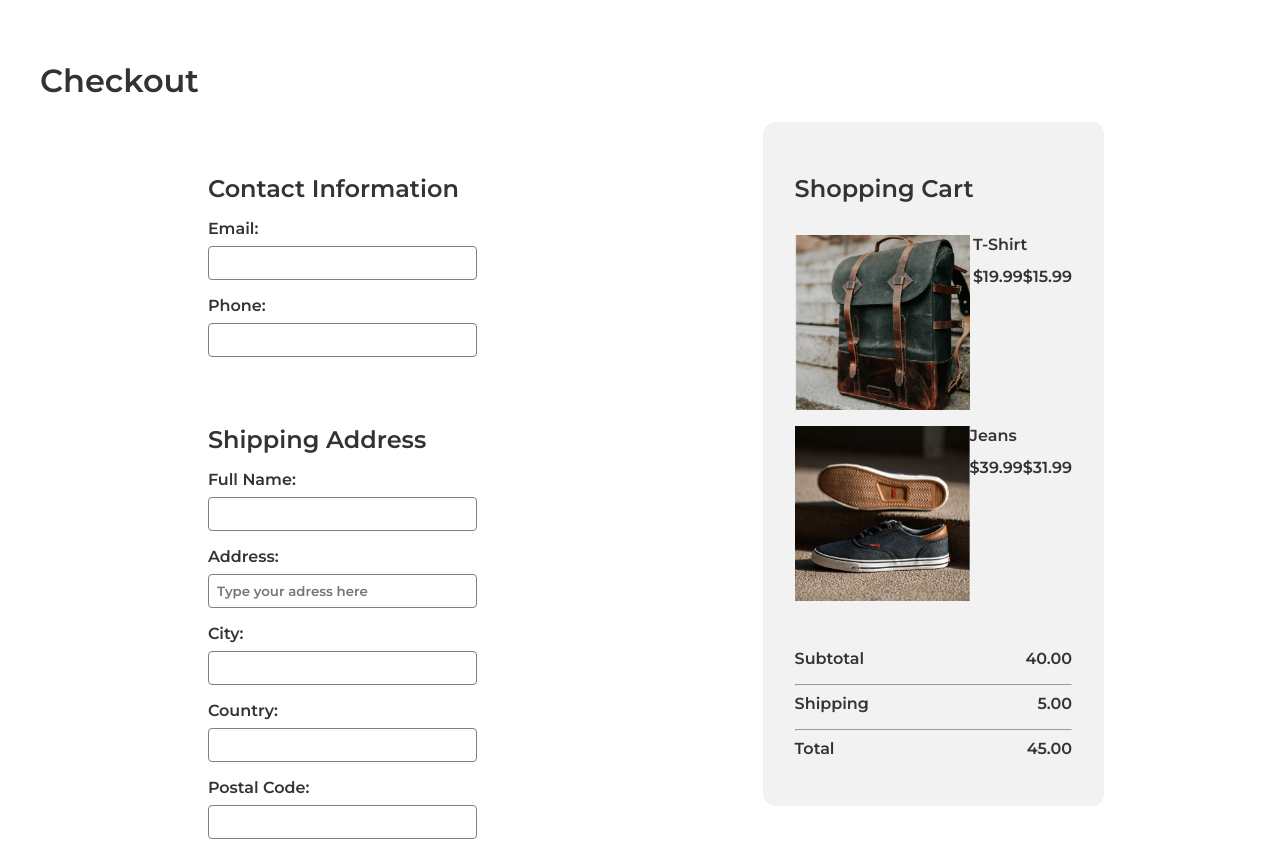
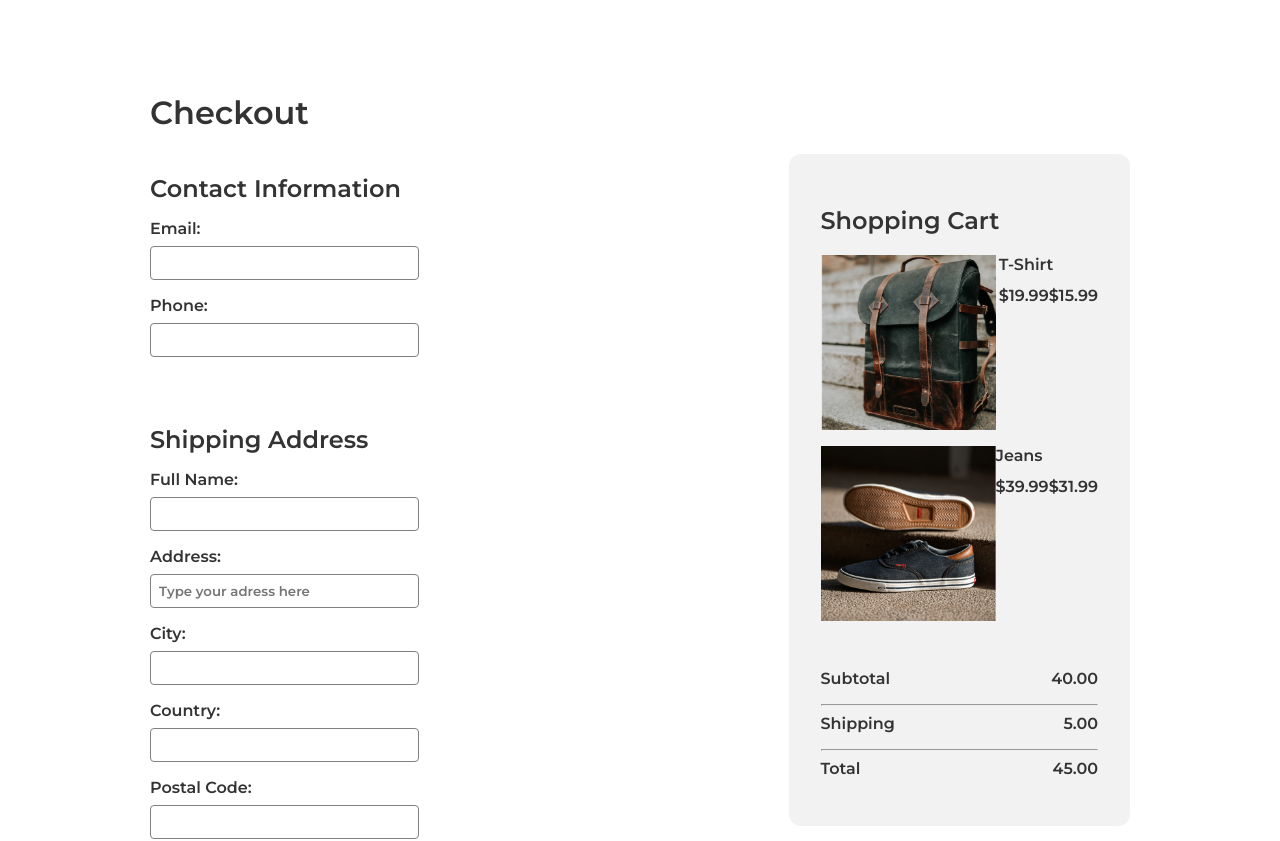
Before and after one commit to maax6/checkout-page, a React (Vite) app: page / in a window 1280 px wide. Shown: the top 841 px of the page. Built offline with nearby package versions, Linux system fonts and the light colour scheme.

Commit message:
h1 fixed on cols

```diff
--- a/src/App.tsx
+++ b/src/App.tsx
@@ -1,24 +1,24 @@
-import { Checkout } from "./components/Checkout/Checkout";
-import "./App.scss";
+import { Checkout } from './components/Checkout/Checkout';
+import './App.scss';
 const items = [
   {
     id: 1,
-	name: "T-Shirt",
+    name: 'T-Shirt',
     price: 19.99,
-	image: "src/assets/img/photo1.png"
+    image: 'src/assets/img/photo1.png',
   },
   {
     id: 2,
-	name: "Jeans",
+    name: 'Jeans',
     price: 39.99,
-	image: "src/assets/img/photo2.png"
-	}
+    image: 'src/assets/img/photo2.png',
+  },
 ];
 function App() {
   return (
     <>
-   <h1>Checkout</h1>
-	<Checkout items={items} />  </>
+      <Checkout items={items} />{' '}
+    </>
   );
 }
 
--- a/src/components/Checkout/Checkout.tsx
+++ b/src/components/Checkout/Checkout.tsx
@@ -1,4 +1,4 @@
-import "./_checkout.scss";
+import './_checkout.scss';
 
 interface Item {
   id: number;
@@ -13,6 +13,8 @@ interface CheckoutProps {
 
 export function Checkout({ items }: CheckoutProps) {
   return (
+    <div className="page-wrapper">
+      <h1>Checkout</h1>
       <div className="checkout">
         <form className="checkout__form">
           <div className="checkout__form__contact">
@@ -54,7 +56,9 @@ export function Checkout({ items }: CheckoutProps) {
                     alt={item.name}
                   />
                   <div className="checkout__cart__item__details">
-         <span className="checkout__cart__item__name">{item.name}</span>
+                    <span className="checkout__cart__item__name">
+                      {item.name}
+                    </span>
                     <span className="checkout__cart__item__price">
                       <span className="checkout__cart__item__price__old">
                         ${item.price.toFixed(2)}
@@ -88,5 +92,6 @@ export function Checkout({ items }: CheckoutProps) {
           </div>
         </div>
       </div>
+    </div>
   );
 }
--- a/src/components/Checkout/_checkout.scss
+++ b/src/components/Checkout/_checkout.scss
@@ -4,15 +4,22 @@
   font-weight: 600;
   color: #333333;
 }
+.page-wrapper {
+  max-width: 980px;
+  margin: 0 auto;
+  padding: 2rem;
+}
 .checkout {
   display: flex;
-  justify-content: space-around;
+  max-width: 980px;
   align-items: flex-start;
   flex-wrap: wrap-reverse;
+  justify-content: space-between;
+  //center it
+	  margin: 0 auto;
   &__form {
     display: flex;
     flex-direction: column;
-	padding: 2rem;
     &__title {
       font-size: 1.5rem;
       margin-bottom: 1rem;
@@ -21,7 +28,7 @@
     &__shipping {
       margin-bottom: 2rem;
       label {
-        display: block;
+        display: flex;
         margin-bottom: 0.5rem;
       }
       input {
@@ -48,12 +55,8 @@
     flex-direction: column;
     background-color: #f2f2f2;
     padding: 2rem;
-	align-self: flex-end;
+    align-self: flex-end;
     border-radius: 12px;
-    &__title {
-      font-size: 1.5rem;
-      margin-bottom: 2rem;
-    }
     &__items {
       list-style: none;
       margin: 0;
```
Lines whose indentation alone changed are shown as unchanged.
